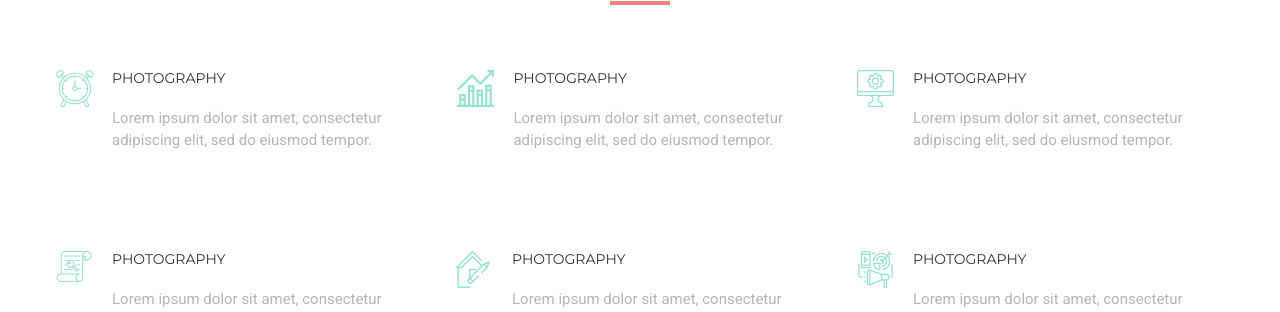
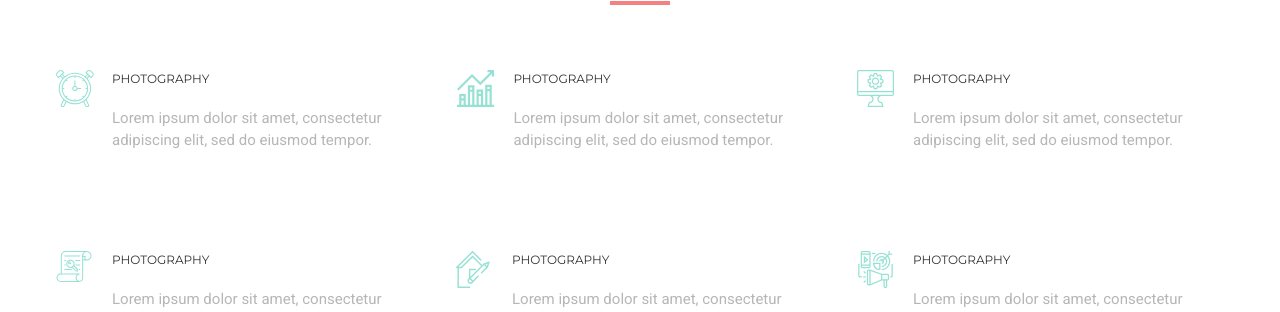
Before and after one commit to Nikindor/positioning, a plain HTML site: page index.html in a window 1280 px wide. Shown: the part 274-586 px from the top of the page. Drawn offline with Linux system fonts and the light colour scheme.

Commit message:
Update style.css

```diff
--- a/css/style.css
+++ b/css/style.css
@@ -100,7 +100,7 @@ header ul li {
 .item-1 h2 {
     font-family: Montserrat;
     font-weight: 400;
-    font-size: 14px;
+    font-size: 12px;
     line-height: 17px;
     color: #333333;
     margin-left: 56px;
@@ -122,7 +122,7 @@ header ul li {
 .item-2 h2 {
     font-family: Montserrat;
     font-weight: 400;
-    font-size: 14px;
+    font-size: 12px;
     line-height: 17px;
     color: #333333;
     margin-left: 56px;
@@ -144,7 +144,7 @@ header ul li {
 .item-3 h2 {
     font-family: Montserrat;
     font-weight: 400;
-    font-size: 14px;
+    font-size: 12px;
     line-height: 17px;
     color: #333333;
     margin-left: 56px;
@@ -167,7 +167,7 @@ header ul li {
 .item-4 h2 {
     font-family: Montserrat;
     font-weight: 400;
-    font-size: 14px;
+    font-size: 12px;
     line-height: 17px;
     color: #333333;
     margin-left: 56px;
@@ -190,7 +190,7 @@ header ul li {
 .item-5 h2 {
     font-family: Montserrat;
     font-weight: 400;
-    font-size: 14px;
+    font-size: 12px;
     line-height: 17px;
     color: #333333;
     margin-left: 56px;
@@ -213,7 +213,7 @@ header ul li {
 .item-6 h2 {
     font-family: Montserrat;
     font-weight: 400;
-    font-size: 14px;
+    font-size: 12px;
     line-height: 17px;
     color: #333333;
     margin-left: 56px;
```
